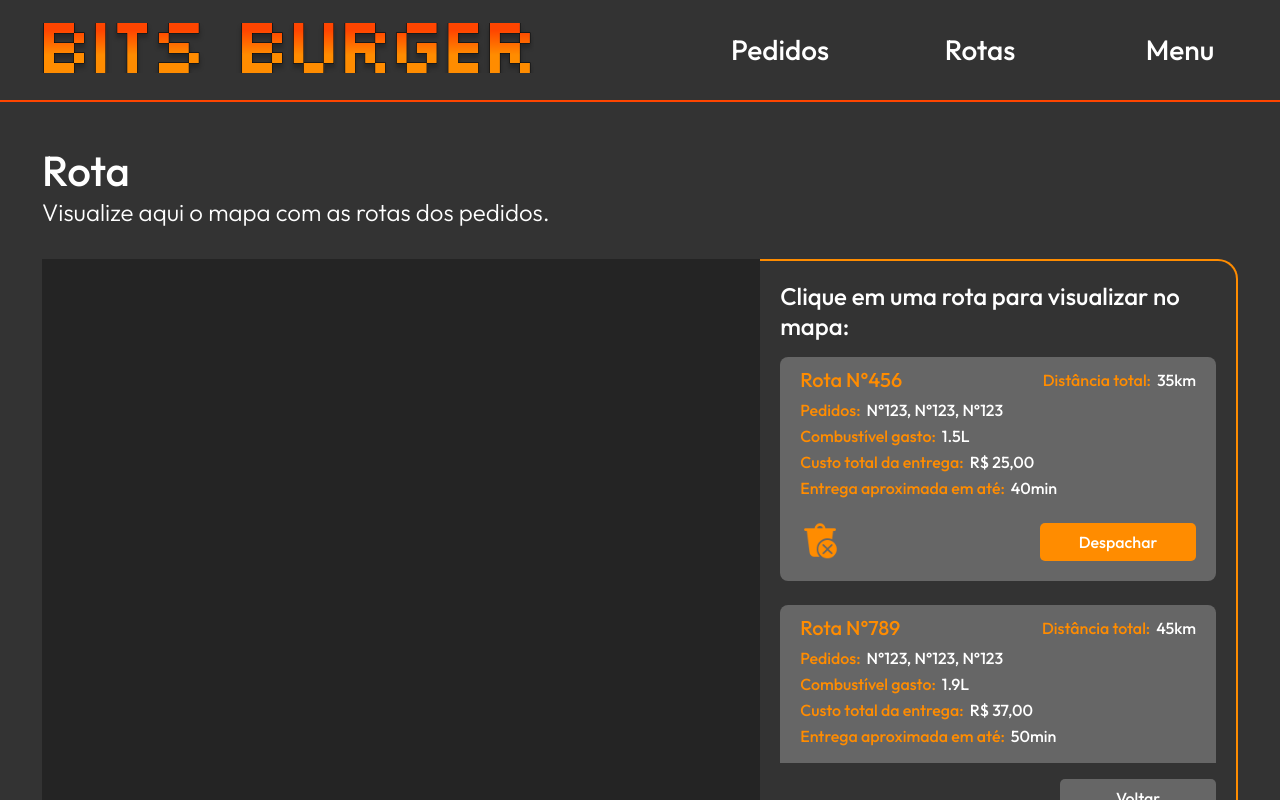
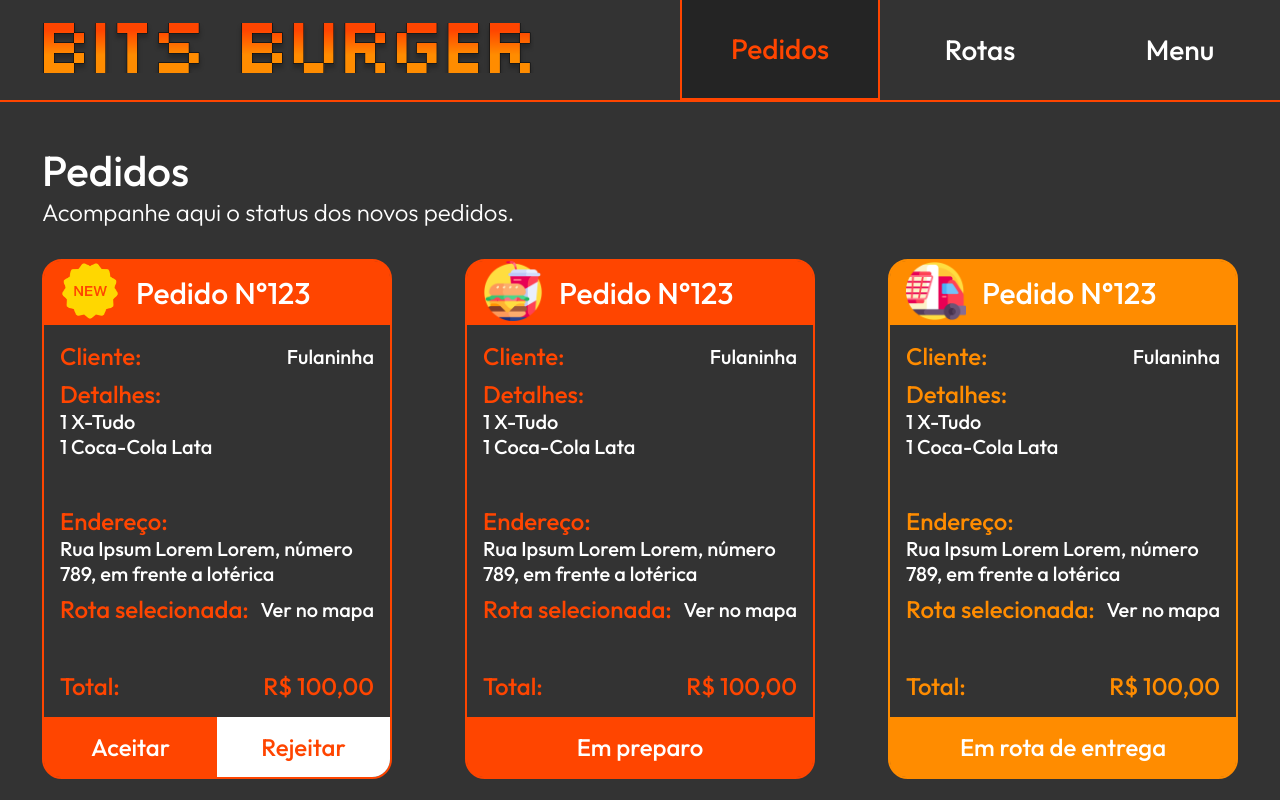
Before and after one commit to vanessa-cl/delivery-routes-app, a Next.js app: page / in a window 1280 px wide. Built offline with nearby package versions, Linux system fonts and the light colour scheme.

Commit message:
feat: configuração de rotas e de links de navegação

```diff
--- a/src/components/atoms/NavLink/NavLink.jsx
+++ b/src/components/atoms/NavLink/NavLink.jsx
@@ -1,9 +1,15 @@
 import Link from "next/link";
 import * as S from "./NavLink.styles";
 
-export default function NavLink({ id, href, label }) {
+export default function NavLink({
+  id,
+  href,
+  label,
+  activeClassname,
+  className,
+}) {
   return (
-    <S.NavLink>
+    <S.NavLink activeClassname={activeClassname} className={className}>
       <Link id={id} href={href}>
         {label}
       </Link>
--- a/src/components/atoms/NavLink/NavLink.styles.js
+++ b/src/components/atoms/NavLink/NavLink.styles.js
@@ -12,8 +12,21 @@ export const NavLink = styled.div`
   cursor: pointer;
   ${centerItemsBox}
 
-  &:hover,
-  &:active {
+  & a {
+    ${centerItemsBox}
+    width: 100%;
+    height: 100%;
+  }
+
+  &.active {
+    border-right: var(--red-border);
+    border-left: var(--red-border);
+    border-bottom: var(--red-border);
+    background-color: var(--black);
+    color: var(--red);
+  }
+
+  &:hover {
     border-right: var(--red-border);
     border-left: var(--red-border);
     border-bottom: var(--red-border);
--- a/src/components/molecules/Navbar/Navbar.jsx
+++ b/src/components/molecules/Navbar/Navbar.jsx
@@ -1,18 +1,26 @@
 import NavLink from "@/components/atoms/NavLink/NavLink";
 import * as S from "./Navbar.styles";
+import { useRouter } from "next/router";
 
 const navLinkContents = [
-  { id: "order-page", href: "", label: "Pedidos" },
-  { id: "routes-page", href: "", label: "Rotas" },
-  { id: "menu-page", href: "", label: "Menu" },
+  { id: "order-page", href: "/", label: "Pedidos" },
+  { id: "routes-page", href: "/rotas", label: "Rotas" },
+  { id: "menu-page", href: "/not-found", label: "Menu" },
 ];
 
 export default function Navbar() {
+  const router = useRouter();
   return (
     <S.Navbar>
       {navLinkContents.map((link, idx) => {
         return (
-          <NavLink key={idx} id={link.id} href={link.href} label={link.label} />
+          <NavLink
+            key={idx}
+            id={link.id}
+            href={link.href}
+            label={link.label}
+            className={router.pathname === link.href ? "active" : ""}
+          />
         );
       })}
     </S.Navbar>
--- a/src/components/organisms/Footer/Footer.jsx
+++ b/src/components/organisms/Footer/Footer.jsx
@@ -1,7 +1,10 @@
 import BasicButton from "@/components/atoms/Button/BasicButton/BasicButton";
 import * as S from "./Footer.styles";
+import { useRouter } from "next/router";
 
 export default function Footer() {
+  const router = useRouter();
+
   return (
     <S.Footer>
       <BasicButton
@@ -9,6 +12,7 @@ export default function Footer() {
         name="create-route-button"
         label="Criar nova rota"
         variant="primary"
+        onClick={() => router.push("criar-nova-rota")}
       />
     </S.Footer>
   );
--- a/src/components/organisms/List/List.jsx
+++ b/src/components/organisms/List/List.jsx
@@ -4,8 +4,14 @@ import ListItem from "@/components/molecules/ListItem/ListItem";
 import BasicButton from "@/components/atoms/Button/BasicButton/BasicButton";
 import BackButton from "@/components/atoms/Button/BackButton/BackButton";
 import ListItemText from "@/components/atoms/Text/ListItemText/ListItemText";
+import { useRouter } from "next/router";
+
+const goToHome = (router) => {
+  router.push("/");
+};
 
 const OrdersListView = ({ orders }) => {
+  const router = useRouter();
   return (
     <S.List variant="primary">
       <ListTitle text="Selecione os pedidos que farão parte da próxima rota de entregas:" />
@@ -29,7 +35,12 @@ const OrdersListView = ({ orders }) => {
       <S.ListFooter>
         <ListItemText text="Selecionados: 2" />
         <S.ListButtonWrapper>
-          <BackButton id="back-button" name="back-button" label="Voltar" />
+          <BackButton
+            id="back-button"
+            name="back-button"
+            label="Voltar"
+            onClick={() => goToHome(router)}
+          />
           <BasicButton
             id="create-route-button"
             name="create-route-button"
@@ -43,6 +54,7 @@ const OrdersListView = ({ orders }) => {
 };
 
 const RoutesListView = ({ routes }) => {
+  const router = useRouter();
   return (
     <S.List variant="secondary">
       <ListTitle text="Clique em uma rota para visualizar no mapa:" />
@@ -67,7 +79,12 @@ const RoutesListView = ({ routes }) => {
         })}
       </S.ListWrapper>
       <S.ListEndFooter>
-        <BackButton id="back-button" name="back-button" label="Voltar" />
+        <BackButton
+          id="back-button"
+          name="back-button"
+          label="Voltar"
+          onClick={() => goToHome(router)}
+        />
       </S.ListEndFooter>
     </S.List>
   );
--- a/src/components/organisms/List/List.styles.js
+++ b/src/components/organisms/List/List.styles.js
@@ -4,6 +4,7 @@ import styled from "styled-components";
 export const List = styled.section`
   width: 550px;
   height: 100%;
+  min-height: 580px;
   padding: 20px;
   background-color: var(--dark-gray);
   ${centerItemsBox}
--- a/src/components/templates/RoutesPage/RoutesPage.jsx
+++ b/src/components/templates/RoutesPage/RoutesPage.jsx
@@ -9,7 +9,7 @@ import { route } from "@/utils/route";
 export default function RoutesPage() {
   return (
     <S.RoutesPage>
-      <PageTitle text="Rota" />
+      <PageTitle text="Rotas" />
       <PageSubtitle text="Visualize aqui o mapa com as rotas dos pedidos. " />
       <Container>
         <Map />
--- /dev/null
+++ b/src/pages/criar-nova-rota.js
@@ -0,0 +1,5 @@
+import CreateRoutePage from "@/components/templates/CreateRoutePage/CreateRoutePage";
+
+export default function Page() {
+  return <CreateRoutePage />;
+}
--- a/src/pages/index.js
+++ b/src/pages/index.js
@@ -1,5 +1,5 @@
-import RoutesPage from "@/components/templates/RoutesPage/RoutesPage";
+import OrdersPage from "@/components/templates/OrdersPage/OrdersPage";
 
 export default function Home() {
-  return <RoutesPage />;
+  return <OrdersPage />;
 }
--- /dev/null
+++ b/src/pages/rotas.js
@@ -0,0 +1,5 @@
+import RoutesPage from "@/components/templates/RoutesPage/RoutesPage";
+
+export default function Page() {
+  return <RoutesPage />;
+}
```
